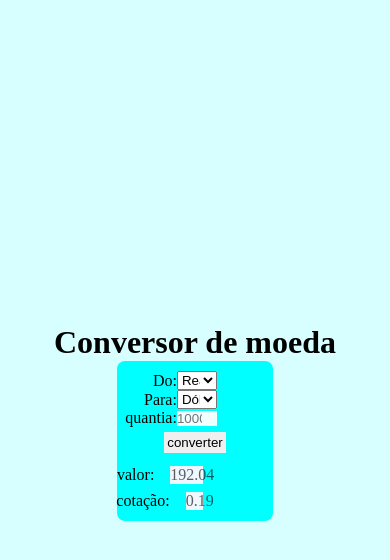
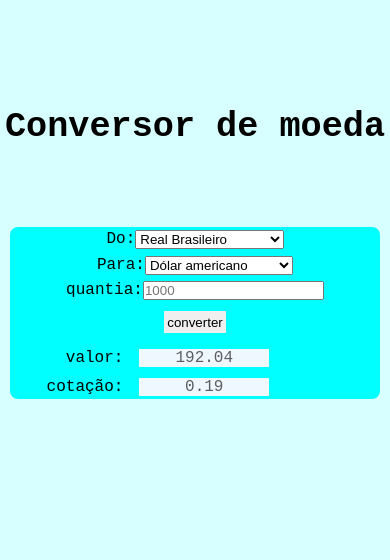
Before and after one commit to gitsevero/conversor-de-moeda, a plain HTML site: page index.html in a window 390 px wide. Drawn offline with Linux system fonts and the light colour scheme; no server answers.

Commit message:
update responsive
arrumando o responsivo

```diff
--- a/assets/style.css
+++ b/assets/style.css
@@ -11,16 +11,17 @@ body {
     align-items: center;
     background-color: rgba(0, 255, 255, 0.153);
     width: 100vw;
-    min-height: 100vh;
+    min-height: 60vh;
+    font-family: 'Roboto Mono', monospace;
+
 }
 
 
+.title.conversor {
+    margin-bottom: 5rem;
+    font-size: 2.2rem;
+    font-weight: 600;
 
-
-
-.title.conversor {
-    font-size: 2rem;
-    font-weight: 600;
 }
 
 .input.conversor {
@@ -34,14 +35,7 @@ body {
 
 }
 
-input {
 
-    text-align: center;
-    width: 40%;
-    border: none;
-    height: 100%;
-    background-color: rgba(255, 255, 255, 0.942);
-}
 
 
 .button {
@@ -59,12 +53,14 @@ input {
 }
 
 .moeda {
-    width: 64%;
     display: flex;
-    align-items: center;
-    justify-content: flex-end;
+    width: 100%;
+    justify-content: center;
+    margin: .2rem 0 .2rem;
 
 }
+
+
 
 .moeda.submit {
     width: 100%;
@@ -103,3 +99,29 @@ input {
 select {
     width: 40%;
 }
+
+@media only screen and (max-width: 768px) {
+    .input.conversor {
+        width: 95%;
+
+    }
+
+    .moeda.cotacao,
+    .moeda.converted {
+        min-width: 70%;
+
+    }
+
+    #contacao,
+    #converted {
+        min-width: 50%;
+    }
+
+    h1.title.conversor {
+        width: 100%;
+
+        text-align: center;
+    }
+
+
+}
```
